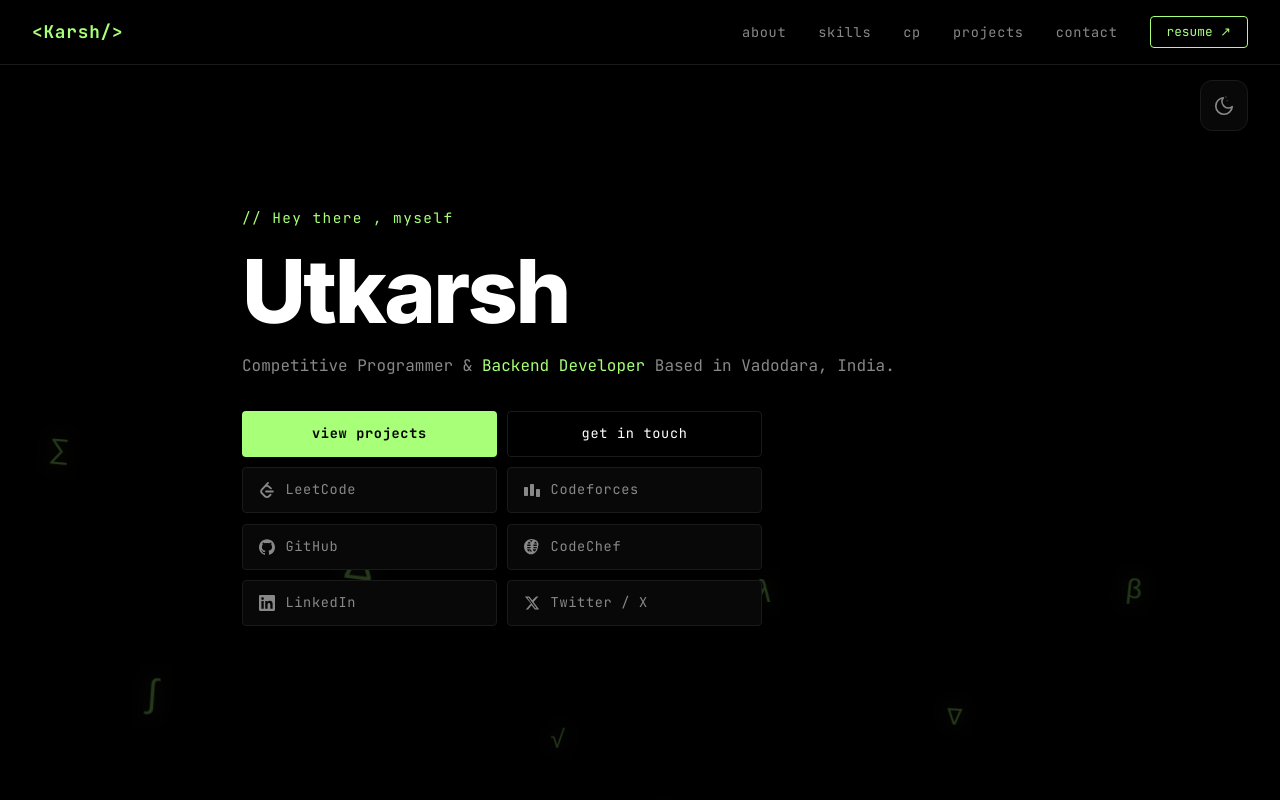
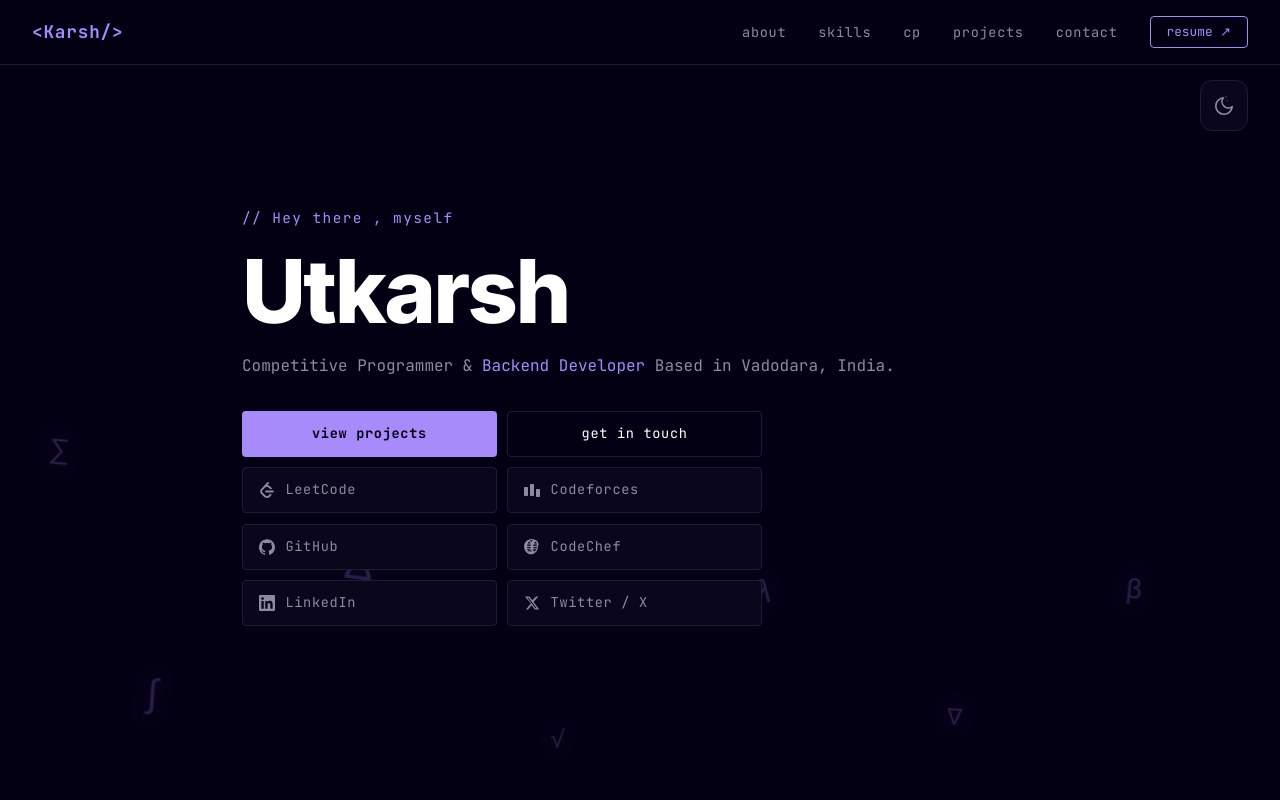
Before and after one commit to karshs/WhoAmI-Portfolio, a React (Vite) app: page / in a window 1280 px wide. Shown: the top 800 px of the page. Built offline with nearby package versions, Linux system fonts and the light colour scheme.

Commit message:
changed something

```diff
--- a/src/Components/Contacts.css
+++ b/src/Components/Contacts.css
@@ -68,6 +68,6 @@
 .contact-social-btn:hover {
     border-color: var(--accent);
     color: var(--accent);
-    background: rgba(168, 255, 120, 0.04);
+    background: rgba(var(--accent-rgb), 0.04);
     transform: translateY(-2px);
 }
--- a/src/Components/MathBackground.css
+++ b/src/Components/MathBackground.css
@@ -14,7 +14,7 @@
     opacity: 0;
     user-select: none;
     will-change: transform, opacity;
-    text-shadow: 0 0 16px rgba(168, 255, 120, 0.4);
+    text-shadow: 0 0 16px rgba(var(--accent-rgb), 0.4);
     animation: mathFloat linear infinite;
 }
 
--- a/src/Components/ThemeToggle.css
+++ b/src/Components/ThemeToggle.css
@@ -23,7 +23,7 @@
 .theme-toggle-float:hover {
     border-color: var(--accent);
     color: var(--accent);
-    box-shadow: 0 0 18px rgba(168, 255, 120, 0.15);
+    box-shadow: 0 0 18px rgba(var(--accent-rgb), 0.15);
     transform: translateY(-2px);
 }
 
--- a/src/Components/hero.css
+++ b/src/Components/hero.css
@@ -26,7 +26,7 @@
     font-size: 1.4rem;
     animation: floatUp 12s linear infinite;
     user-select: none;
-    text-shadow: 0 0 12px rgba(168, 255, 120, 0.35);
+    text-shadow: 0 0 12px rgba(var(--accent-rgb), 0.35);
 }
 
 .math-symbol:nth-child(1) {
@@ -216,7 +216,7 @@
 .profile-bar:hover {
     border-color: var(--accent);
     color: var(--accent);
-    background: rgba(168, 255, 120, 0.04);
+    background: rgba(var(--accent-rgb), 0.04);
     transform: translateY(-2px);
 }
 
--- a/src/index.css
+++ b/src/index.css
@@ -1,28 +1,32 @@
 /* VARIABLES */
 :root {
-  --bg: #000000;
-  /* Pitch Black */
-  --bg-card: #080808;
-  /* Extremely dark grey, almost black */
-  --border: #1a1a1a;
-  /* Subtler border so it doesn't stand out */
+  --bg: #030014;
+  /* Very deep indigo-black */
+  --bg-card: #0a071d;
+  /* Dark purple-grey card */
+  --border: #1e1b38;
+  /* Dark violet border */
   --text: #ffffff;
   /* Pure white text for higher contrast */
-  --text-muted: #888888;
-  /* Visible muted text — readable without competing with white */
-  --accent: #a8ff78;
-  /* Your lime green looks great on pure black */
+  --text-muted: #8e8a9f;
+  /* Soft violet-muted text */
+  --accent-rgb: 167, 139, 250;
+  /* #a78bfa (Soft Purple) */
+  --accent: rgb(var(--accent-rgb));
   --font-mono: 'JetBrains Mono', monospace;
   --font-main: 'Inter', sans-serif;
 }
 
 [data-theme="light"] {
-  --bg: #f5f5f0;
+  --bg: #faf9ff;
+  /* Soft lavender-white background */
   --bg-card: #ffffff;
-  --border: #e0e0d8;
-  --text: #1a1a1a;
-  --text-muted: #888888;
-  --accent: #2d7a2d;
+  --border: #e4e2ee;
+  --text: #1f1c2c;
+  --text-muted: #7a758d;
+  --accent-rgb: 124, 58, 237;
+  /* #7c3aed (Deep Violet) */
+  --accent: rgb(var(--accent-rgb));
 }
 
 /* RESET */
```
Also changed, not shown: src/assets/preview-project1.png.
